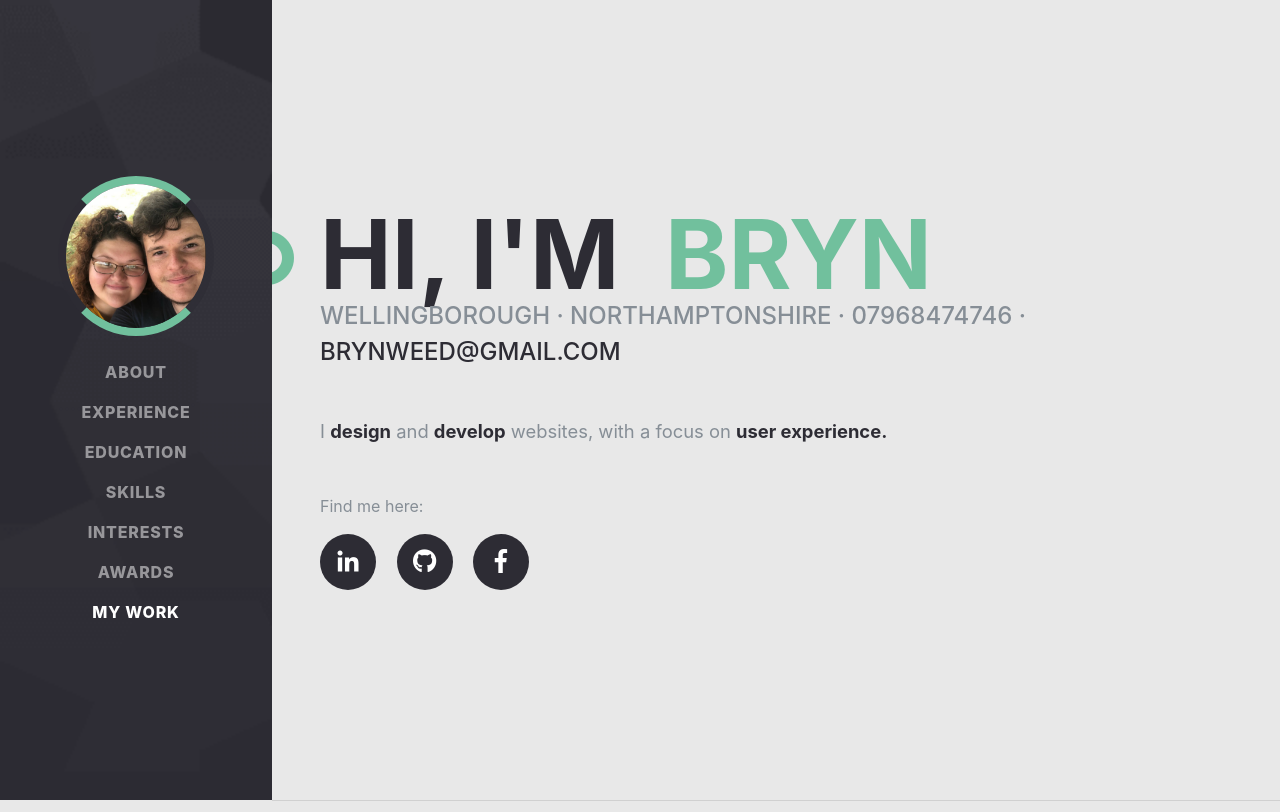
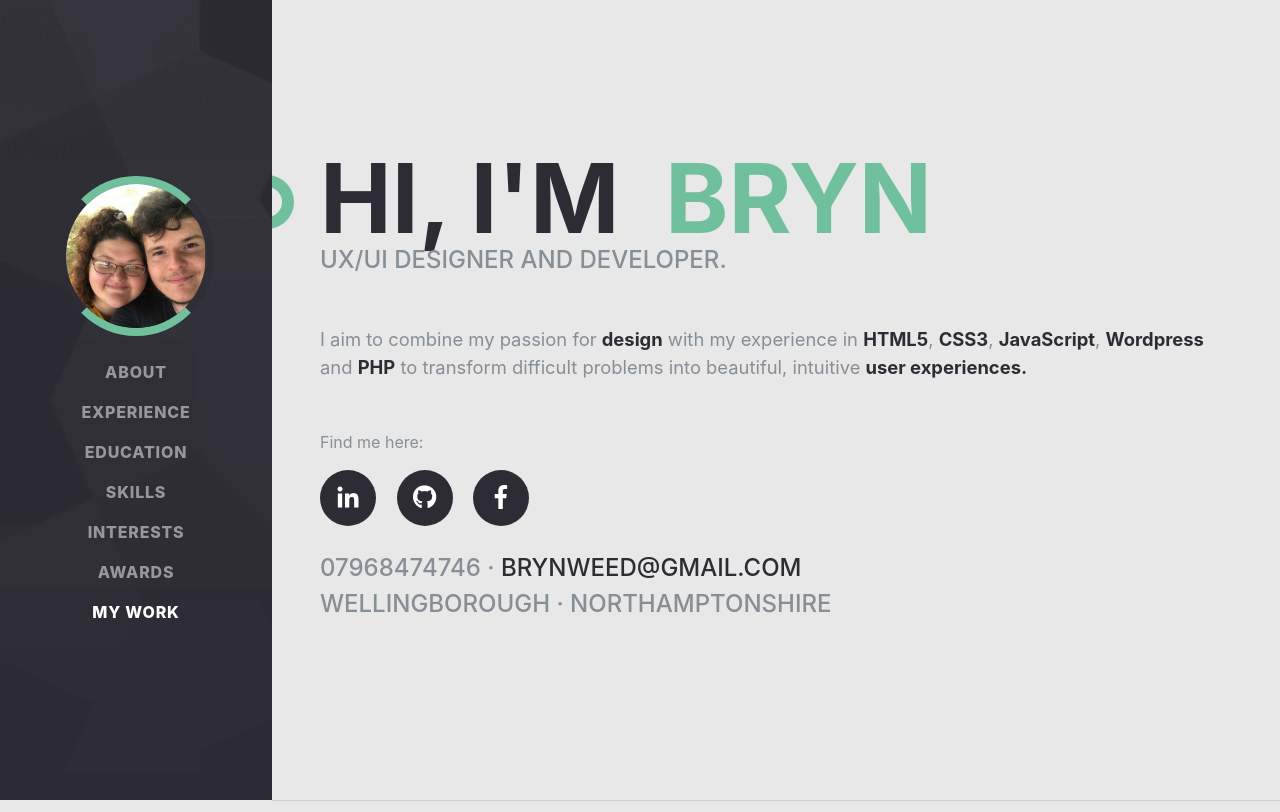
Before and after one commit to Bryn-Weed/Bryn-Weed.github.io, a PHP site: page / in a window 1280 px wide. Shown: the top 812 px of the page. Run offline with PHP 8.4, Linux system fonts and the light colour scheme; some web fonts are replaced.

Commit message:
update
update

```diff
--- a/css/resume.css
+++ b/css/resume.css
@@ -117,7 +117,7 @@ span.about{
   position: relative;
 }
 
-.pill-box {
+a.pill-box {
   padding: 7px 10px 7px 10px;
   border: 2px solid #2d2c34;
   color: #2d2c34;
@@ -243,3 +243,9 @@ a {
 a:hover, a:focus, a:active {
   color: #71c09d;
 }
+
+@media (max-width: 740px){
+  .pill-box{
+  display: none;
+}
+}
--- a/index.html
+++ b/index.html
@@ -8,7 +8,7 @@
     <meta name="description" content="">
     <meta name="author" content="">
 
-    <title>Curriculum Vitae</title>
+    <title>Bryn Weed</title>
 
     <!-- Bootstrap core CSS -->
     <link href="vendor/bootstrap/css/bootstrap.min.css" rel="stylesheet">
@@ -19,8 +19,8 @@
     <link href="vendor/fontawesome-free/css/all.min.css" rel="stylesheet">
 
     <!-- Custom styles for this template -->
-    <link href="css/resume.css" rel="stylesheet">
-    <link href="css/resume.min.css" rel="stylesheet">
+    <link href="css/resume.css?v=1" rel="stylesheet">
+    <link href="css/resume.min.css?v=1" rel="stylesheet">
 
   </head>
 
@@ -70,10 +70,10 @@
           <h1 class="mb-0"><i class="fa fa fa-genderless" style="left: -80px;"></i>Hi, I'm
             <span class="name">&nbsp;BRYN&nbsp;</span>
           </h1>
-          <div class="subheading mb-5">Wellingborough · Northamptonshire · 07968474746 ·
-            <a href="mailto:name@email.com">brynweed@gmail.com</a>
+          <div class="subheading mb-5">UX/UI Designer and Developer.
           </div>
-          <p class="lead mb-5">I <span class="about">design</span> and <span class="about">develop</span> websites, with a focus on <span class="about">user experience.</span> </p>
+          <p class="lead mb-5">I aim to combine my passion for <span class="about">design</span> with my experience in <span class="about">HTML5</span>, <span class="about">CSS3</span>, <span class="about">JavaScript</span>, <span class="about">Wordpress</span> and <span class="about">PHP</span> to transform difficult problems into beautiful, intuitive <span class="about">user experiences.</span> </p>
+          <p class="lead mb-5">
           <p>Find me here:</p>
           <div class="social-icons">
             <a href="https://www.linkedin.com/in/brynweed/">
@@ -85,6 +85,10 @@
             <a href="https://www.facebook.com/bryn.weed">
               <i class="fab fa-facebook-f"></i>
             </a>
+          </div><br />
+          <div class="subheading mb-4">07968474746 ·
+            <a href="mailto:name@email.com">brynweed@gmail.com</a><br />
+            Wellingborough · Northamptonshire
           </div>
         </div>
       </section>
@@ -220,7 +224,7 @@
           <p>After working with a couple talented designers, I've recently developed an interest in design beyond the typical web development scope. I'm currently investigating the world of SVGs, while also looking into the techniques used to create graphical artwork that I may, some day, be able to implement in my own work.</p>
           <p>I believe that there can be beauty in simplicity; you don't need to have a lot going on in a site for it to look good, and sometimes less is better. I'm interested in creating aesthetiically pleasing websites that are easy to navigate, and provide all the right information in a functional, appealing way.</p>
           <p>I love to travel- I had an amazing time visiting Gatlinburg, Tennesee last year, and I hope to return there soon.</p>
-          <p class="mb-0">Other than that I'm just your typical geek. I like movies, TV, and games.</p>
+          <p class="mb-0">Other than that I'm just your typical pixel-pushing geek. I like movies, TV, and games.</p>
         </div>
       </section>
 
@@ -259,7 +263,7 @@
               <img src="img/ca.PNG" style="width: 250px; height: 150px; margin-top: 10px;">
             </a>
               <p>University Dissertation project - repository contains fully-functioning booking and management website, equipped with a payment gateway, interactive calendar, Google API and customized admin section with full database management.</p>
-              <a class="pill-box" href="https://bryn-weed.github.io/ca/">View on GitHub</a>
+              <a class="pill-box" href="https://github.com/Bryn-Weed/dissertation">View repository</a>
           </div>
 
           <div class="col-sm-4">
@@ -267,7 +271,7 @@
               <img src="img/wv.PNG" style="width: 250px; height: 150px; margin-top: 10px;">
             </a>
               <p>A passion project on the side, used for testing and developing CSS tricks to better enhance my design skills. Latest project involved integrating flex boxes to provide a fully responsive website without the need for media queries. </p>
-              <a class="pill-box" href="https://bryn-weed.github.io/wv/">View on GitHub</a>
+              <a class="pill-box" href="https://bryn-weed.github.io/wv/">View live</a>
           </div>
 
           <div class="col-sm-4">
@@ -275,7 +279,7 @@
                 <img src="img/socitm.PNG" style="width: 250px; height: 150px; margin-top: 10px;">
               </a>
                 <p>Socitm project - a complete rebrand of the company website alongside a team of talented designers, as well as the introduction of mobile, tablet, laptop and ultrawide display responsiveness - achieved using HTML, CSS, and jQuery.</p>
-                <a class="pill-box" href="https://socitm.net">View on GitHub</a>
+                <a class="pill-box" href="https://socitm.net">View live</a>
           </div>
         </div>
 
```
